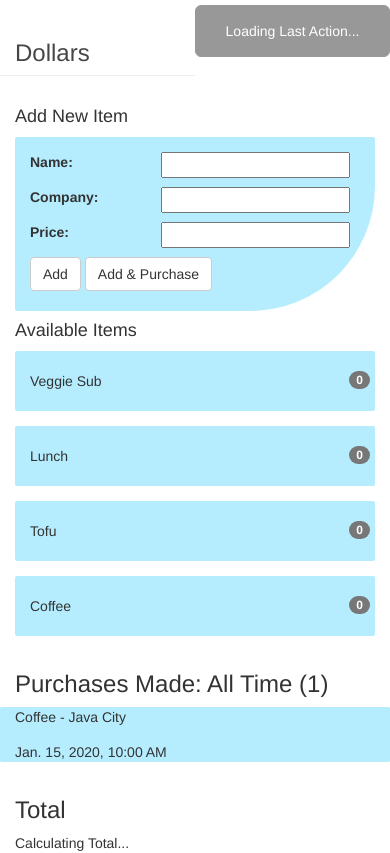
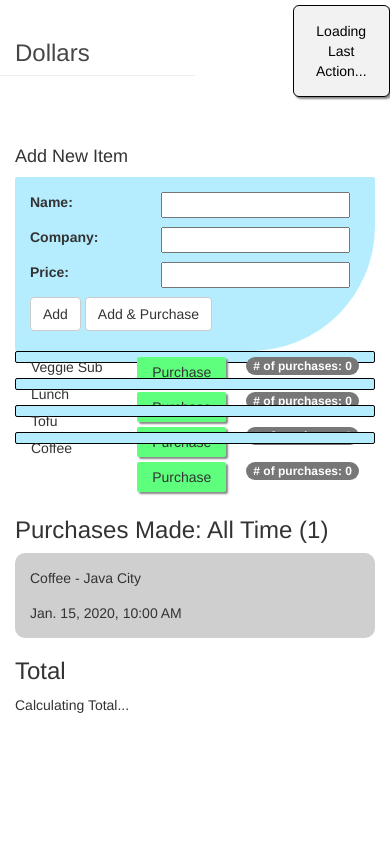
Before and after one commit to marcusshepp/dollars, a Django app: page /item/ in a window 390 px wide. After the commit the page ends 713 px from the top, so only its background shows below. Run offline with Django 3.2, Linux system fonts and the light colour scheme; data comes from the database, SQL or seed files in the repository; tables that the repository leaves empty hold one stand-in row (values such as "Sample post"); some libraries are stand-ins or nearby versions.

Commit message:
more stying + mobile view broken + handle success: true on POST to '/item/'

```diff
--- a/receipt/static/css/dat_style.css
+++ b/receipt/static/css/dat_style.css
@@ -1,13 +1,12 @@
+*{
+}
 .item {
   background-color: #B5EDFF;
   /*text-align: center;*/
-  padding: 20px 5px 20px 15px;
+  padding: 5px 5px 5px 5px;
   border-radius: 2px 2px 2px 2px;
   margin: 0px 0px 15px 0px;
-}
-.item:hover {
-    background-color: #80dfff;
-    cursor: pointer;
+  border: .3px solid black;
 }
 .badge {
   margin-left: 15px !important;
@@ -25,34 +24,52 @@
 }
 #purchased_items{
     border-radius: 10px 10px 10px 10px;
+    background-color: #CFCFCF;
 }
 .purchases{
-  background-color: #B5EDFF;
+  padding-left: 15px;
+  padding-top: 15px;
+}
+.purchases div{
   border-radius: 2px 2px 2px 2px;
   margin: 0px 0px 15px 0px;
 }
-.purchases div{
-  background-color: #B5EDFF;
+.purchase_btn{
+  background-color: #5EFF7C;
   border-radius: 2px 2px 2px 2px;
-  margin: 0px 0px 15px 0px;
+  margin: 0px 5px 5px 5px;
+  cursor: pointer;
+  box-shadow: 2px 2px 2px #888888;
+  padding: 5px 0px 5px 15px;
+  text-align: center;
+}
+.purchase_btn:hover{
+  background-color: #C7FFD1;
+  color: black;
+  border-radius: 2px 2px 2px 2px;
+  margin: 0px 5px 5px 5px;
+  cursor: pointer;
+  padding: 5px 0px 5px 15px;
+  box-shadow: 2px 2px 2px #888888;
+  text-align: center;
 }
 #latest_action{
     margin-top: 35px;
 }
 .undo{
-  color: white;
-  background-color: black;
+  color: black;
+  background-color: #F2F2F2;
   padding: 15px 0px 15px 0px;
   margin-bottom: 10px;
   top: -30px !important;
-  opacity: 0.4;
-  border: .5px solid black;
+  border: .1px solid black;
   text-align: center;
+  box-shadow: 2px 2px 2px #888888;
   border-radius: 6px 6px 6px 6px;
 }
 .undo:hover{
   color: black;
-  background-color: #CAE1E8;
+  background-color: #F2F2F2;
   padding: 15px 0px 15px 0px;
   margin-bottom: 10px;
   top: -30px !important;
--- a/receipt/static/js/dyliams.js
+++ b/receipt/static/js/dyliams.js
@@ -12,7 +12,7 @@
   return csrf_element.value;
 }
 /* DOM UPDATING INTERVALS */
-var update_items = setInterval(function(){
+function update_dom(){
   /*
   UPDATES DOM
   Ajax request to the items API.
@@ -29,18 +29,20 @@
           var price = data.prices[i];
           var times_purchased = data.times_purchased[i];
           var id = data.id[i];
-          item_markup += '<form id="' + id + '" class="item" action="api/items/" onclick="purchase_item(this)" method="POST">';
+          item_markup += '<form id="' + id + '" class="item col-sm-12 col-lg-12" action="api/items/" method="POST">';
           item_markup += '<input type="hidden" name="csrfmiddlewaretoken" value="' + csrf_func() + '" />';
           item_markup += '<div class="pull-left" id="item_' + id + '">' + name + '</div>';
-          item_markup += '<span class="badge pull-right">' + times_purchased + '</span><br />';
+          item_markup += '<span class="badge pull-right"># of purchases: ' + times_purchased + '</span>';
+          item_markup += "<div class='purchase_btn col-sm-4 pull-right' onclick='purchase_item("+id+")'>"+"Purchase"+"</div>"
           item_markup += '</form>';
+
         }
         $(".items").html(item_markup);
-        var purchased_items = ""
+        var purchased_items = "";
         for(var i = 0; i < data.purchased_length; i++){
-          purchased_items += '<div class="purchases">';
-          purchased_items += "<div class='col-md-6 col-lg-6'>" + data.purchased_items_names[i] + "</div>"
-          purchased_items += "<div class='col-md-6 col-lg-6'>" + data.purchased_date_created[i] + "</div>"
+          purchased_items += '<div class="row purchases">';
+          purchased_items += "<div class='col-md-3 col-lg-3'>" + data.purchased_items_names[i] + "</div>"
+          purchased_items += "<div class='col-md-3 col-lg-3'>" + data.purchased_date_created[i] + "</div>"
           purchased_items += "</div>";
         }
         $("#purchased_items").html(purchased_items);
@@ -55,7 +57,8 @@
         console.log("fail");
       },
   });
-}, 3000);
+}
+setInterval(update_dom, 3000);
 
 setInterval(function(){
     var latest_action_div = $("#latest_action");
@@ -64,8 +67,13 @@
       type: "GET",
       success: function(data){
           // console.log(data.latest_action_object_name);
-          latest_action_div.text("Undo: \'"+ data.latest_action_object_name+"'");
-          latest_action_div.attr("onclick", "undo(\'"+data.latest_action_undo_handler+"\')");
+          if (data.no_actions){
+            latest_action_div.text("Nothing To Undo");
+            latest_action_div.attr("onclick", "undo(\'none\')");
+          } else {
+            latest_action_div.text("Undo: \'"+ data.latest_action_object_name+"'");
+            latest_action_div.attr("onclick", "undo(\'"+data.latest_action_undo_handler+"\')");
+          }
       },
       failure: function(){
         console.log("fail");
@@ -91,22 +99,29 @@
       "price": price,
       "purchase": purchase,
     },
-    success: function(){
+    success: function(data){
+      console.log(data);
+      if (data.invalid_form_data){
+        $("#item_form_header").html("<p class='text-danger'>Invalid Form</p>");
+      } else if (data.success) {
+        $("#item_form_header").html("<p class='text-success'>Successfully Added: " + name +  "</p>");
+        create_action("Create Item", "Create Item: "+name, "undo add item");
+      }
     },
     failure: function(){
       console.log("fail");
     },
   });
-  $("#item_form_header").html("<p class='text-success'>Successfully Added: " + name +  "</p>");
   document.getElementsByClassName('item_form')[0].reset();
-  create_action("Create Item", "Create Item: "+name, "undo add item");
+  update_dom()
 };
 
-function purchase_item(form){
+function purchase_item(id){
   /*
   Creates a new purchase object by POST with Ajax.
   Also increases the int on the btn.
   */
+  var form = $("#"+id)[0];
   var url = form.action;
   var form_data = $(form).serializeArray();
   $.ajax({
@@ -128,7 +143,6 @@
 };
 
 function undo(undo_handler){
-    console.log("UNDO");
     if (undo_handler == "undo purchase"){
         $.ajax({
             type: 'POST',
@@ -168,8 +182,10 @@
                 console.log("failure");
             },
         })
+    } else if (undo_handler == "none"){
+      console.log("doing nothing");
     }
-
+  update_dom();
 }
 
 function create_action(title, object_name, undo_handler){
@@ -190,4 +206,5 @@
           console.log("fail");
         },
     })
+    update_dom();
 }
--- a/receipt/views.py
+++ b/receipt/views.py
@@ -81,11 +81,16 @@
         form = ItemForm(request.POST)
         if form.is_valid():
             form.save()
-            if request.POST["purchase"] == u"true":
+            context["success"] = True
+            if request.POST["purchase"] == True:
                 item = Item.objects.get(name=request.POST["name"])
                 Purchase.objects.create(item_purchased=item)
-        return self.get(request, *a, **kw) # cool
-
+                return JsonResponse(context)
+            else:
+                return JsonResponse(context)
+        else:
+            context["invalid_form_data"] = True
+            return JsonResponse(context)
 
 class ItemEndPoint(TemplateView):
 
@@ -113,8 +118,6 @@
         return JsonResponse(data)
 
     def post(self, request, *a, **kw):
-        if request.POST.get(u"undo", None) == u"true":
-            Purchase.objects.get(id=request.POST['id'])
         item = Item.objects.get(id=request.POST["id"])
         item.number_of_times_purchased = F("number_of_times_purchased") + 1
         item.save()
@@ -138,23 +141,22 @@
         actions = Action.objects.all()
         if actions:
             latest_action = actions.order_by("-id")[0]
-            print "latest_action: ", latest_action
             action_data["latest_action_object_name"] = latest_action.object_name
             action_data["latest_action_title"] = latest_action.title
             action_data["latest_action_undo_handler"] = latest_action.undo_handler
+        else:
+            action_data["no_actions"] = True
         return JsonResponse(action_data)
 
     def post(self, request, *a, **kw):
         request.POST = request.POST.copy()
         if request.POST.get("create_action", None):
-            print "creating action object"
             form = ActionForm(request.POST)
             if request.POST.get("description", None):
                 form.description = data["description"]
             if form.is_valid():
                 form.save()
         elif request.POST.get("undo", None):
-            print "undoing..."
             if request.POST.get("undo_handler", None) == "undo purchase":
                 purchases = Purchase.objects.all()
                 if purchases:
@@ -162,15 +164,11 @@
                     latest_purchase = purchases.order_by("-id")[0]
                     latest_purchase_name = ""
                     latest_purchase_name += str(latest_purchase.item_purchased.name)
-                    print "undoing a purchase: ", latest_purchase_name
                     latest_purchase.delete()
                     # decrement item.number_of_times_purchased
                     item = Item.objects.filter(name=latest_purchase_name)[0]
-                    print "decrementing: ", item
-                    print "time purchased before: ", item.number_of_times_purchased
                     item.number_of_times_purchased = F("number_of_times_purchased") - 1
                     item.save()
-                    print "time purchased after: ", item.number_of_times_purchased
                     data = dict()
                     data["purchase_deleted"] = True
                     data["item_purchased"] = latest_purchase_name
@@ -180,14 +178,12 @@
                 items = Item.objects.all()
                 if items:
                     latest_item = items.order_by("-id")[0]
-                    print "undoing an add item: ", latest_item
                     latest_item_name = ""
                     latest_item_name += str(latest_item.name)
                     self.delete_latest_action()
                     latest_item.delete()
                     data = dict()
                     data["deleted_item_name"] = latest_item_name
-                    print data["deleted_item_name"]
                     return JsonResponse(data)
         action_post_data = dict()
         action_post_data["success"] = True
--- a/templates/receipt/item.html
+++ b/templates/receipt/item.html
@@ -4,7 +4,7 @@
 {% block content %}
 <div class="row">
     <h3 class="col-xs-6 page-header" id="header">Dollars</h3>
-    <div id="latest_action" class="undo col-md-6 col-xs-6" onclick="undo(none, none)">Loading Last Action...</div>
+    <div id="latest_action" class="undo col-md-3 col-xs-3 pull-right" onclick="undo(none, none)">Loading Last Action...</div>
 </div>
 {{ form.errors }}
 <div class="row">
@@ -18,25 +18,23 @@
       <input type="button" name="name" value="Add & Purchase" class="btn btn-default" onclick="send_new_item(this.form, purchase=true)">
     </form>
   </div>
-  <div class="col-md-6">
-      <h4>Available Items</h4>
-      <div class="items">
-        {% for i in items %}
-        <form id="{{ i.id }}" class="item" action="{% url 'api_items' %}" onclick="purchase_item(this)" method="POST">{% csrf_token %}
-            <div class="pull-left" id="item_{{i.id}}">{{ i.name }}</div>
-            <!-- <input type="button" name="name" value="Add & Purchase" class="btn btn-default" onclick=""> -->
-            <span class="badge pull-right">{{ i.number_of_times_purchased }}</span><br />
-        </form>
-        {% endfor %}
-      </div>
+  <div class="items col-md-6">
+    {% for i in items %}
+    <form id="{{ i.id }}" class="item col-sm-12 col-lg-12" action="{% url 'api_items' %}" method="POST">
+        {% csrf_token %}
+        <div class="pull-left" id="item_{{i.id}}">{{ i.name }}</div>
+        <span class="badge pull-right"># of purchases: {{ i.number_of_times_purchased }}</span>
+        <div class='purchase_btn col-sm-4 pull-right' onclick='purchase_item({{ i.id }})'>Purchase</div>
+    </form>
+    {% endfor %}
   </div>
 </div>
 <span id="purchases_header"><h3>Purchases Made: All Time ({{purchased_length}})</h3></span>
-<div class="row" id="purchased_items">
+<div id="purchased_items">
     {% for i in purchased_items %}
-    <div class="purchases">
-        <div class="col-md-6 col-lg-6">{{ i.item_purchased }}</div>
-        <div class="col-md-6 col-lg-6">{{ i.date_display }}</div>
+    <div class="row purchases">
+        <div class="col-md-3 col-lg-3">{{ i.item_purchased }}</div>
+        <div class="col-md-3 col-lg-3">{{ i.date_display }}</div>
     </div>
     {% endfor %}
 </div>
```
